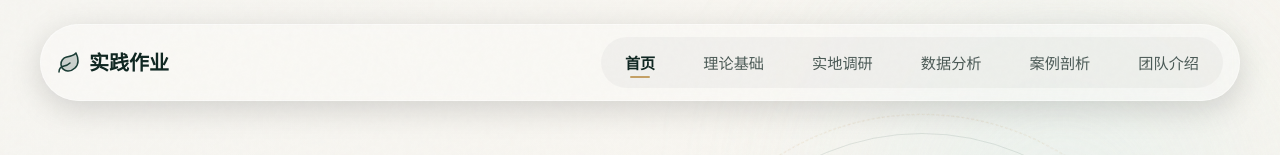
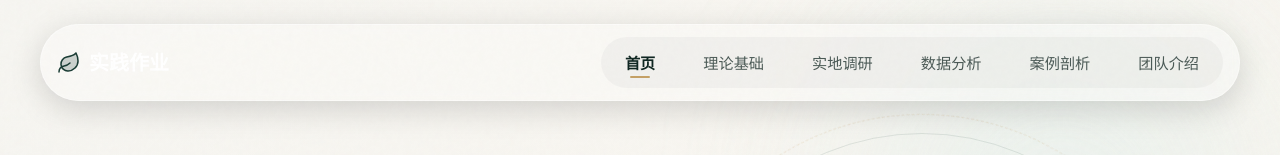
Before and after one commit to HaaaaE/ideological-and-political-education-course-project, a React (Vite) app: page / in a window 1280 px wide. Shown: the top 155 px of the page. Built offline with nearby package versions, Linux system fonts and the light colour scheme; a web font is replaced by a local one.

Commit message:
优化页脚组件，调整 logo 颜色和版权信息

```diff
--- a/src/components/Team.css
+++ b/src/components/Team.css
@@ -317,7 +317,7 @@
 .logo-text {
   font-family: var(--font-display);
   font-size: 1.25rem;
-  color: white;
+  color: white !important;
 }
 
 .footer-links {
--- a/src/components/Team.tsx
+++ b/src/components/Team.tsx
@@ -181,12 +181,12 @@ export default function Team() {
         >
           <div className="footer-content">
             <div className="footer-logo">
-              <span className="logo-emoji"><IconLeaf size={24} /></span>
+              <span className="logo-emoji"><IconLeaf size={24} color="white" /></span>
               <span className="logo-text">生态文明 · 美丽中国</span>
             </div>
 
             <p className="footer-copyright">
-              © 2025 习近平生态文明思想成都实践调研小组 | 西南交通大学
+              © 2025 习近平生态文明思想实践小组 | 西南交通大学
             </p>
           </div>
         </motion.footer>
```
